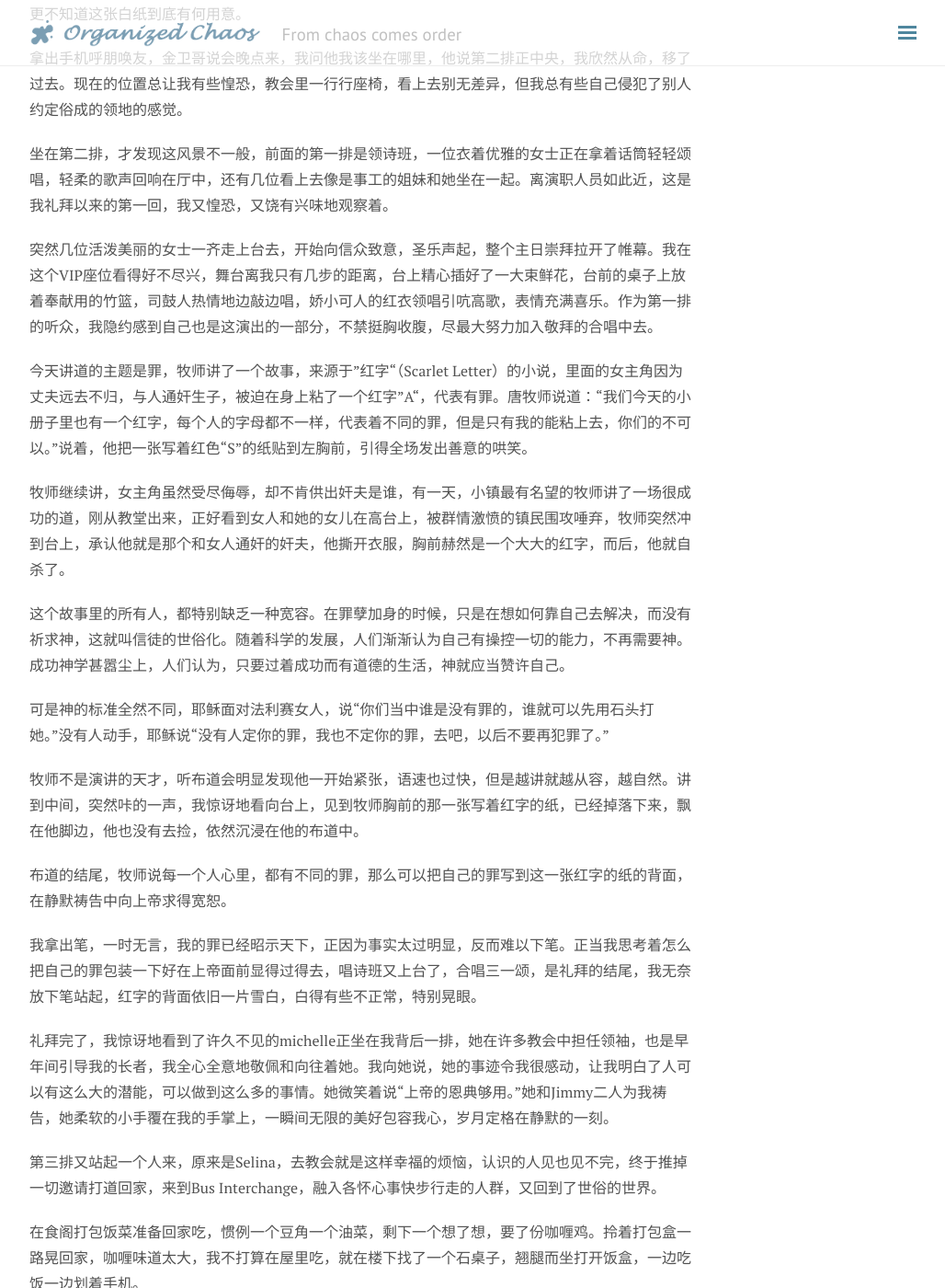
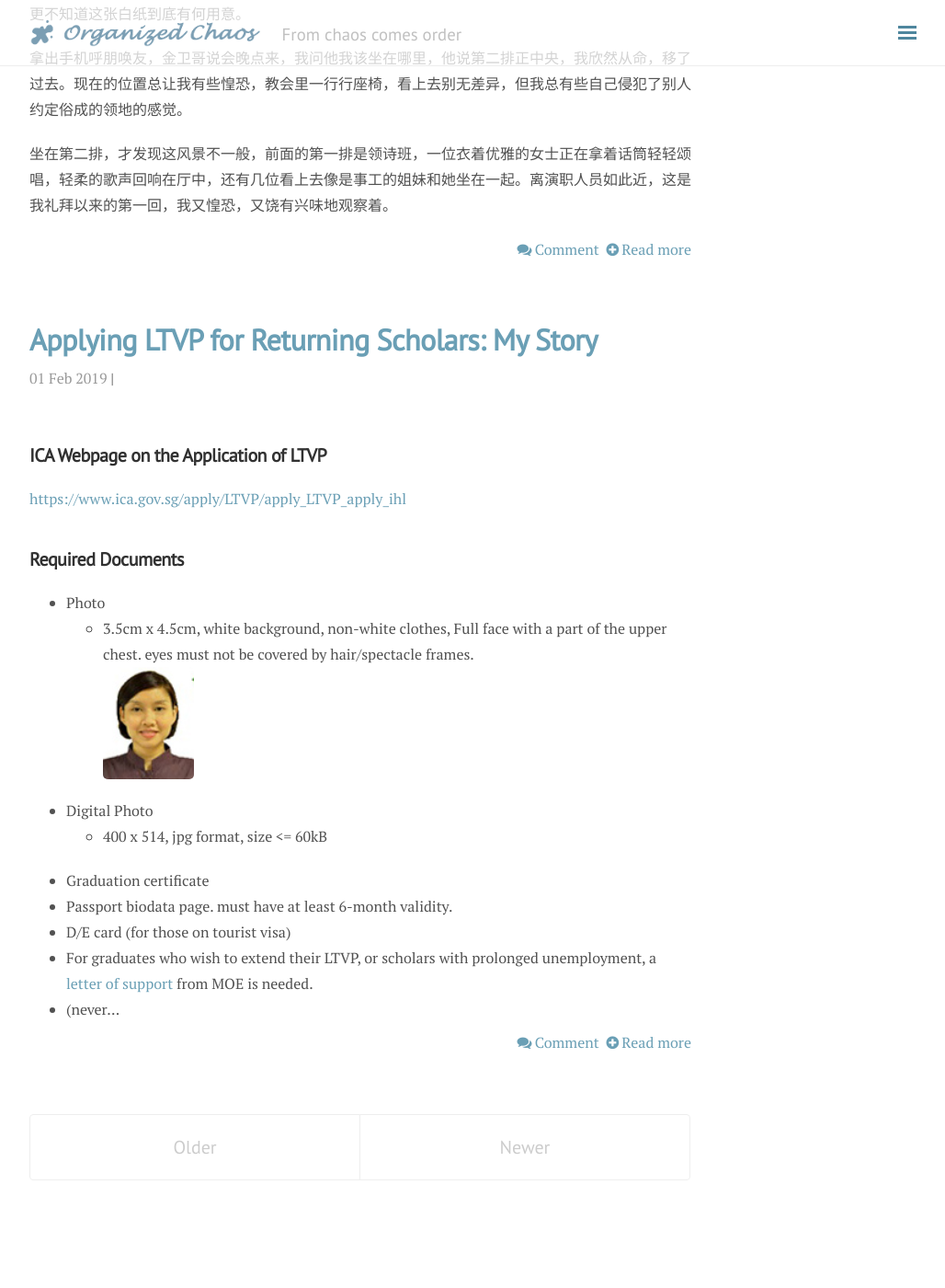
Before and after one commit to yliu9055/organizedchaos, a Jekyll site: the page built from blog/index.html, in a window 1280 px wide and 1400 px high, scrolled down 403 px. Shown: the whole window at 92% size, without its empty margins (248-1276 px from the left). Built offline with Jekyll 4.4.1, drawn with Linux system fonts in a browser that asks for light colours; nearby versions of some CDN libraries; the list of posts is cut into pages by our own code; comment, search, counter and statistics services are not loaded; after the commit the page ends 1746 px from its top, so only the background shows below that; some of the changed text lies outside the part shown.

Commit message:
change pagination to include manual truncating with <!--more-->

```diff
--- a/_posts/2019-02-10-ScarletLetter.markdown
+++ b/_posts/2019-02-10-ScarletLetter.markdown
@@ -13,7 +13,7 @@ category: 随笔
 拿出手机呼朋唤友，金卫哥说会晚点来，我问他我该坐在哪里，他说第二排正中央，我欣然从命，移了过去。现在的位置总让我有些惶恐，教会里一行行座椅，看上去别无差异，但我总有些自己侵犯了别人约定俗成的领地的感觉。
 
 坐在第二排，才发现这风景不一般，前面的第一排是领诗班，一位衣着优雅的女士正在拿着话筒轻轻颂唱，轻柔的歌声回响在厅中，还有几位看上去像是事工的姐妹和她坐在一起。离演职人员如此近，这是我礼拜以来的第一回，我又惶恐，又饶有兴味地观察着。
-
+<!-- more -->
 突然几位活泼美丽的女士一齐走上台去，开始向信众致意，圣乐声起，整个主日崇拜拉开了帷幕。我在这个VIP座位看得好不尽兴，舞台离我只有几步的距离，台上精心插好了一大束鲜花，台前的桌子上放着奉献用的竹篮，司鼓人热情地边敲边唱，娇小可人的红衣领唱引吭高歌，表情充满喜乐。作为第一排的听众，我隐约感到自己也是这演出的一部分，不禁挺胸收腹，尽最大努力加入敬拜的合唱中去。
 
 今天讲道的主题是罪，牧师讲了一个故事，来源于”红字“（Scarlet Letter）的小说，里面的女主角因为丈夫远去不归，与人通奸生子，被迫在身上粘了一个红字”A“，代表有罪。唐牧师说道：“我们今天的小册子里也有一个红字，每个人的字母都不一样，代表着不同的罪，但是只有我的能粘上去，你们的不可以。”说着，他把一张写着红色“S”的纸贴到左胸前，引得全场发出善意的哄笑。
--- a/blog/index.html
+++ b/blog/index.html
@@ -20,7 +20,11 @@ title: Blog
     {% endif %}
 
     <article>
-      {{ post.content | truncatewords:150 }}
+      {% if post.content contains "<!-- more -->" %}
+      {{ post.content | split:"<!-- more -->" | first % }}
+      {% else %}
+      {{ post.content | truncatewords:100 }}
+      {% endif %}
     <article>
     <div class="post-more">
       {% if site.disqus_short_name %}
```
